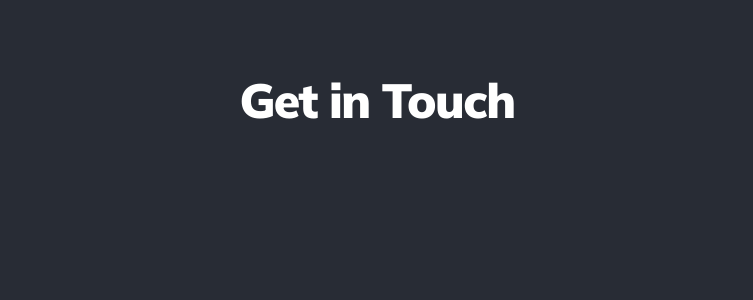
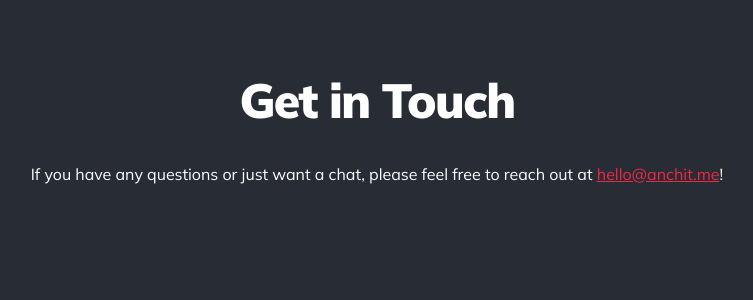
Before and after one commit to anchit-chandran/django-personal-website, a Django app: page /contact in a window 1280 px wide. Shown: the part 58-358 px from the top of the page, without its empty margins (263-1016 px from the left). Run offline with Django 4.2, Linux system fonts and the light colour scheme.

Commit message:
adds contact page info
Signed-off-by: Anchit <anchit97123@gmail.com>

```diff
--- a/app_website/templates/app_website/contact.html
+++ b/app_website/templates/app_website/contact.html
@@ -1,7 +1,20 @@
 {% extends 'app_website/base.html' %}
 
 {% block content %}
-<div class="page-title-wrapper">
-    <h1 class="text-center">Get in Touch</h1>
+<div class="row">
+    <div class="col">
+        <div class="row">
+            <div class="col">
+                <div class="page-title-wrapper">
+                    <h1 class="text-center">Get in Touch</h1>
+                </div>
+            </div>
+        </div>
+        <div class="row justify-content-center">
+            <div class="col-10">
+               <p>If you have any questions or just want a chat, please feel free to reach out at <a href="mailto:hello@anchit.me">hello@anchit.me</a>!</p>
+            </div>
+        </div>
+    </div>
 </div>
 {% endblock %}
```
